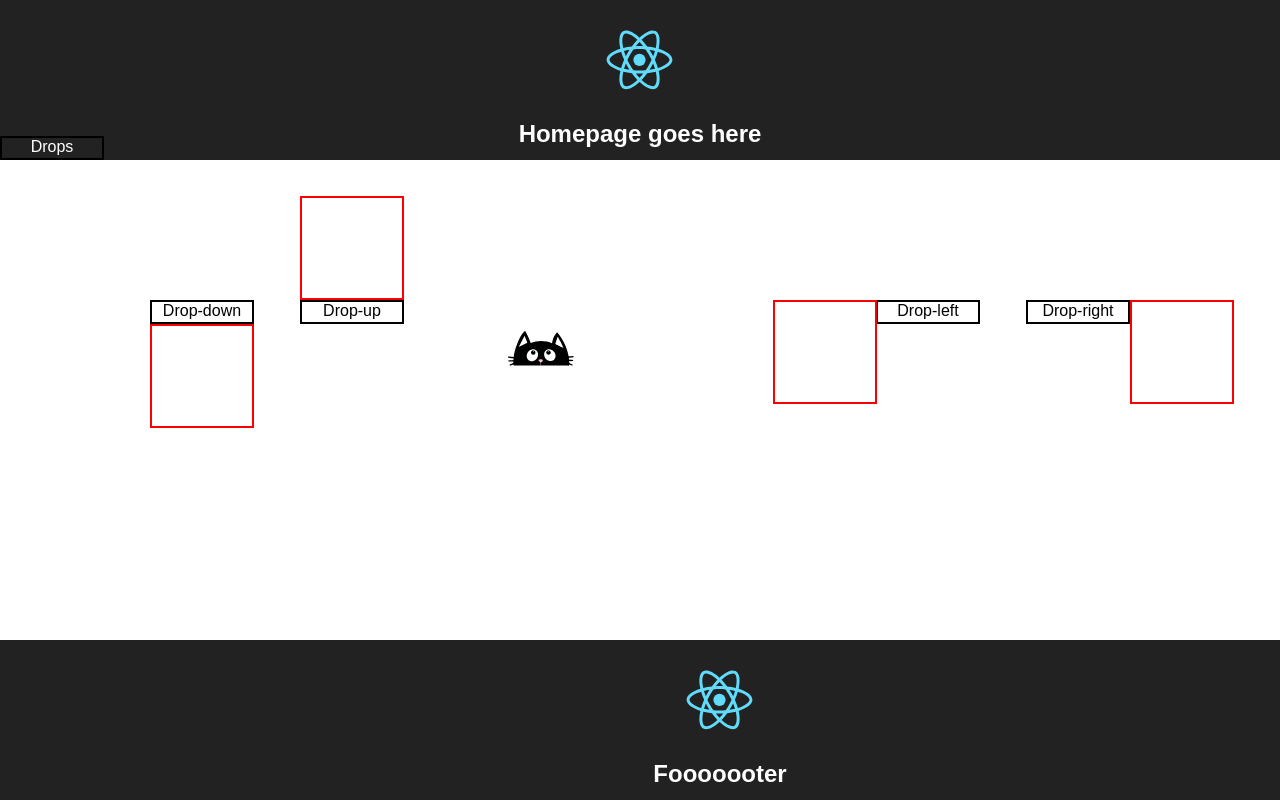
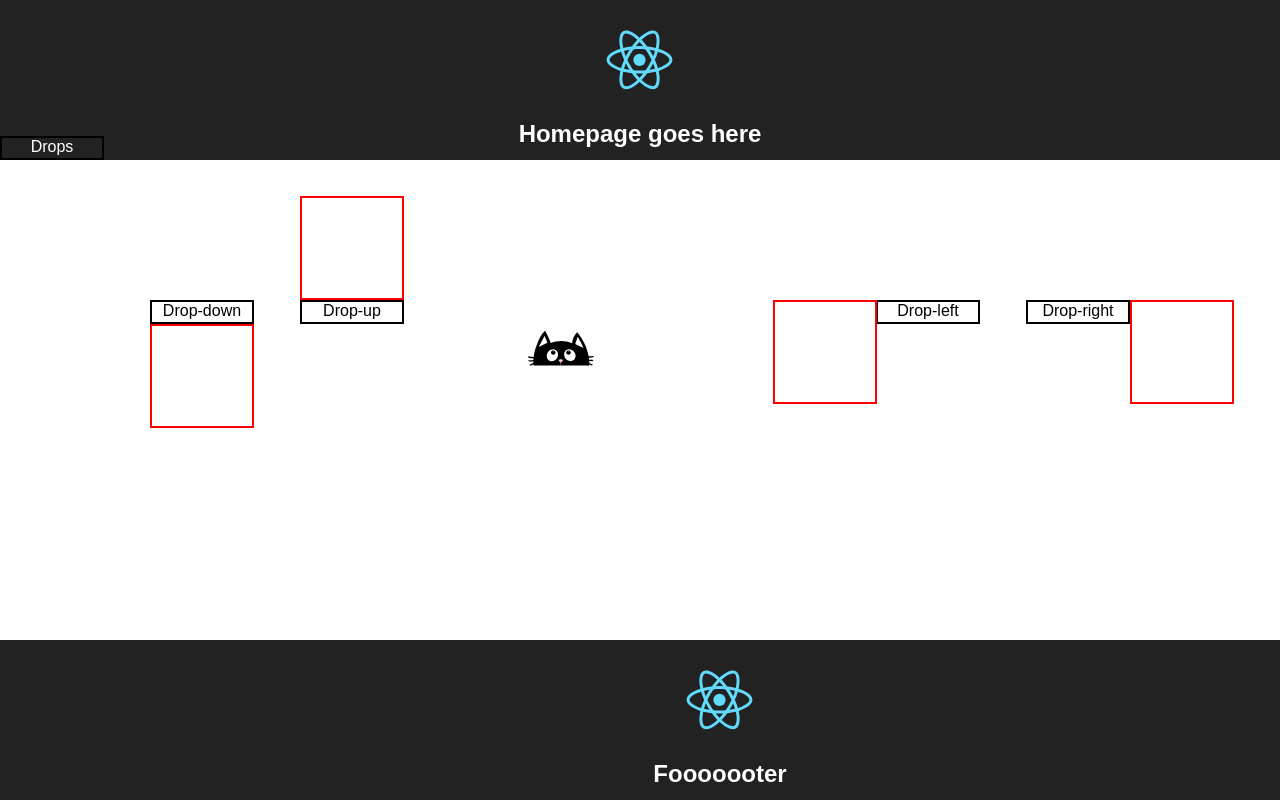
Before and after one commit to tobyjohnston38/test-app, a React (Create React App) app: page / in a window 1280 px wide. Shown: the top 800 px of the page. Built offline with nearby package versions, Linux system fonts and the light colour scheme.

Commit message:
more centered kitty

```diff
--- a/src/App.css
+++ b/src/App.css
@@ -9,7 +9,7 @@
 
 .App-cat {
   height: 80px;
-  position: absolute; right: 350px; top: 150px;
+  position: absolute; right: 340px; top: 150px;
 }
 
 .App-header {
```
